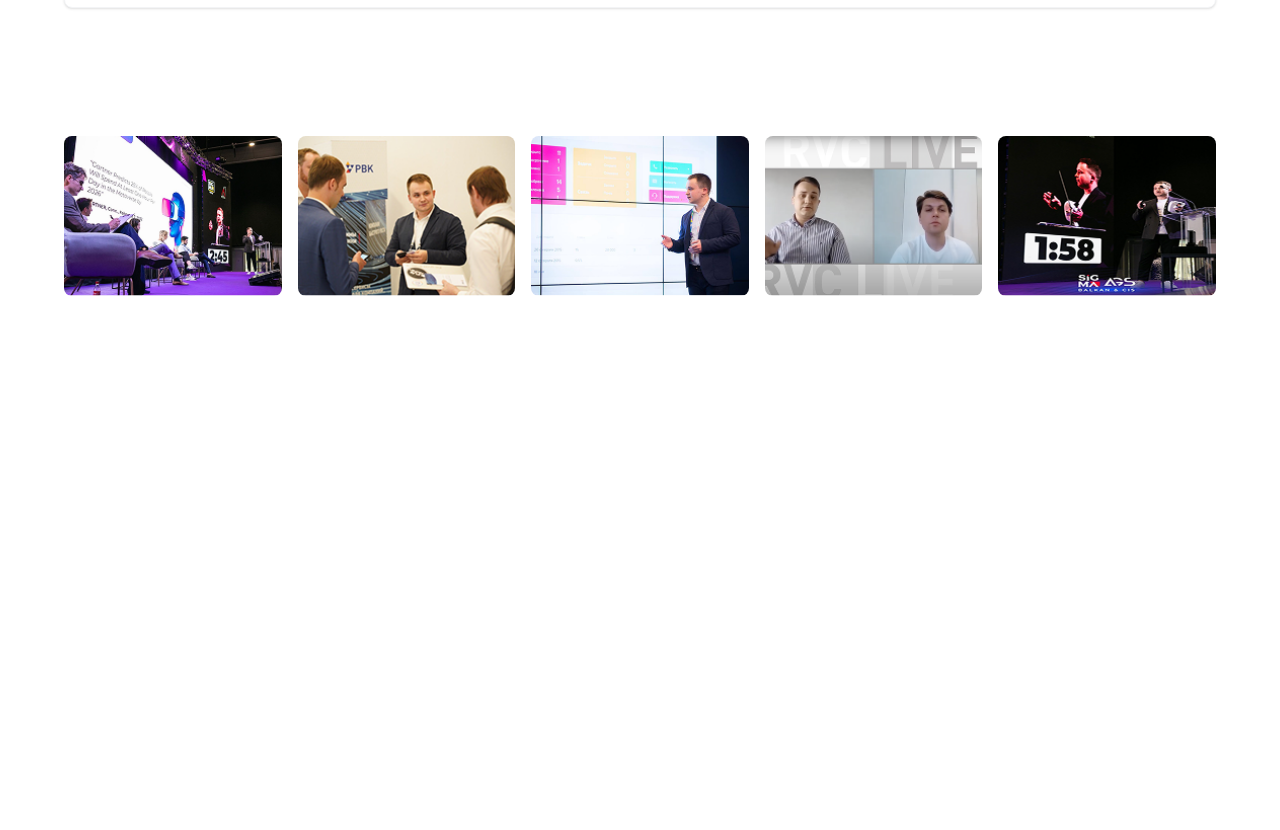
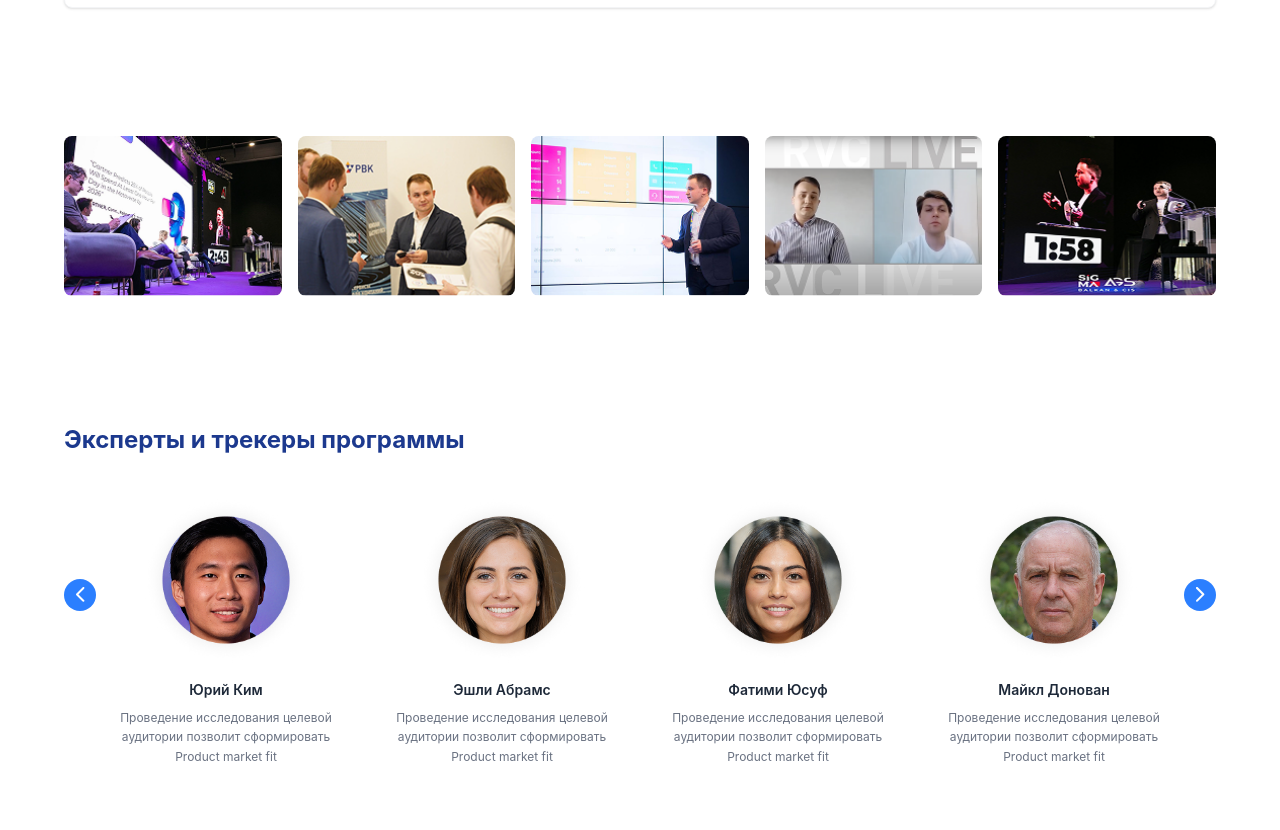
Before and after one commit to IdrisR-009/Final_Exam_Project, a website: page index.html in a window 1280 px wide. Shown: the part 8373-9203 px from the top of the page. Before the commit the page ends 8733 px from the top, so only its background shows below. Drawn offline with Linux system fonts and the light colour scheme.

Commit message:
about_peoples

```diff
--- a/index.html
+++ b/index.html
@@ -579,5 +579,61 @@
   </div>
 </div>
 </section>
+
+<section>
+  <div class="w-full bg-white py-16 px-8">
+  <div class="max-w-6xl mx-auto relative">
+
+    <h2 class="text-blue-900 text-2xl font-bold mb-10">
+      Эксперты и трекеры программы
+    </h2>
+
+    <button class="absolute left-0 top-1/2 -translate-y-1/2 w-8 h-8 rounded-full bg-blue-500 text-white flex items-center justify-center">
+ <img src="/Arrow 11.png">
+    </button>
+
+    <div class="grid grid-cols-4 gap-8 px-10">
+
+      <div class="text-center">
+        <img src="Ellipse 545.png" alt="" class="w-42 h-42 rounded-full object-cover mx-auto mb-4">
+        <h3 class="text-gray-800 font-semibold text-sm mb-2">Юрий Ким</h3>
+        <p class="text-gray-500 text-xs leading-relaxed">
+          Проведение исследования целевой аудитории позволит сформировать Product market fit
+        </p>
+      </div>
+
+      <div class="text-center">
+        <img src="Ellipse 546.png" alt="" class="w-42 h-42 rounded-full object-cover mx-auto mb-4">
+        <h3 class="text-gray-800 font-semibold text-sm mb-2">Эшли Абрамс</h3>
+        <p class="text-gray-500 text-xs leading-relaxed">
+          Проведение исследования целевой аудитории позволит сформировать Product market fit
+        </p>
+      </div>
+
+      <div class="text-center">
+        <img src="Ellipse 548.png" alt="" class="w-42 h-42 rounded-full object-cover mx-auto mb-4">
+        <h3 class="text-gray-800 font-semibold text-sm mb-2">Фатими Юсуф</h3>
+        <p class="text-gray-500 text-xs leading-relaxed">
+          Проведение исследования целевой аудитории позволит сформировать Product market fit
+        </p>
+      </div>
+
+      <div class="text-center">
+        <img src="Ellipse 544.png" alt="" class="w-42 h-42 rounded-full object-cover mx-auto mb-4">
+        <h3 class="text-gray-800 font-semibold text-sm mb-2">Майкл Донован</h3>
+        <p class="text-gray-500 text-xs leading-relaxed">
+          Проведение исследования целевой аудитории позволит сформировать Product market fit
+        </p>
+      </div>
+
+    </div>
+
+    <button class="absolute right-0 top-1/2 -translate-y-1/2 w-8 h-8 rounded-full bg-blue-500 text-white flex items-center justify-center">
+  <img src="Arrow 10.png">
+    </button>
+
+  </div>
+</div>
+</section>
 </body>
 </html>
```
Also changed, not shown: Arrow 10.png (added), Arrow 11.png (added), Ellipse 544.png (added), Ellipse 545.png (added), Ellipse 546.png (added), Ellipse 548.png (added), src/output.css.
